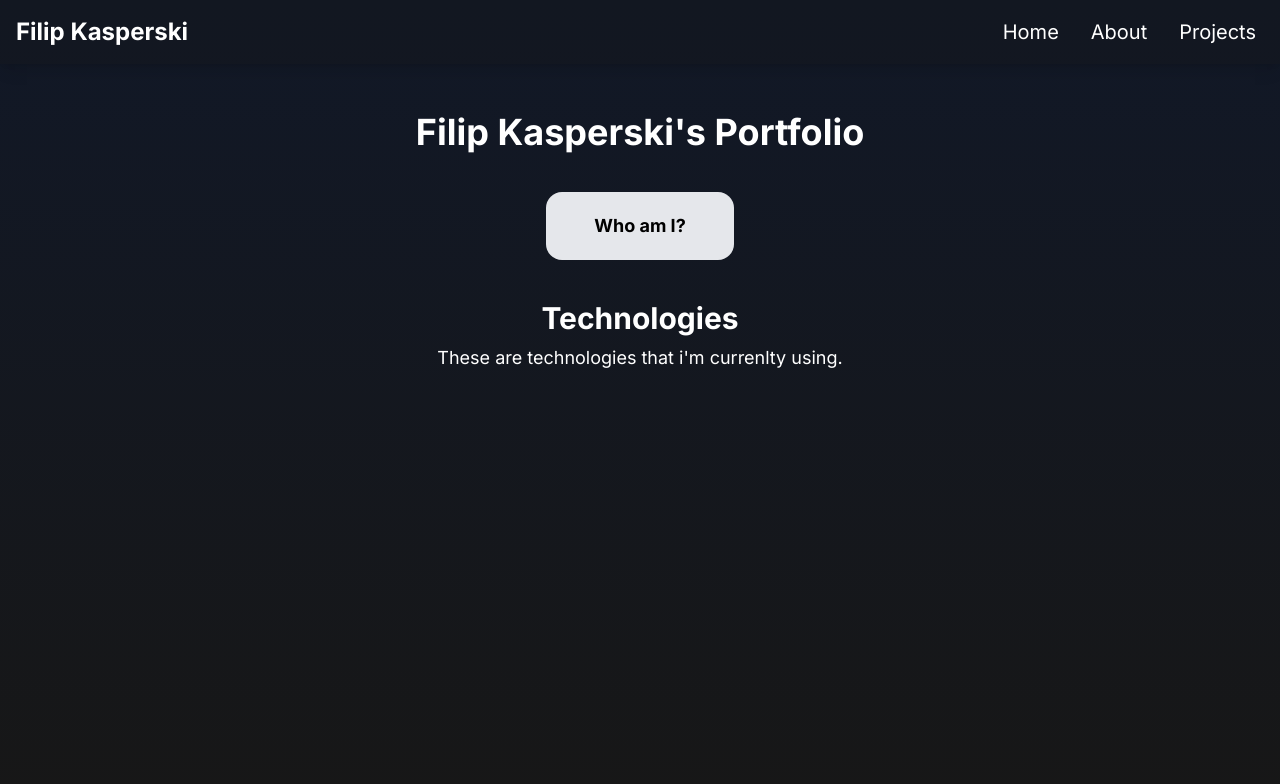
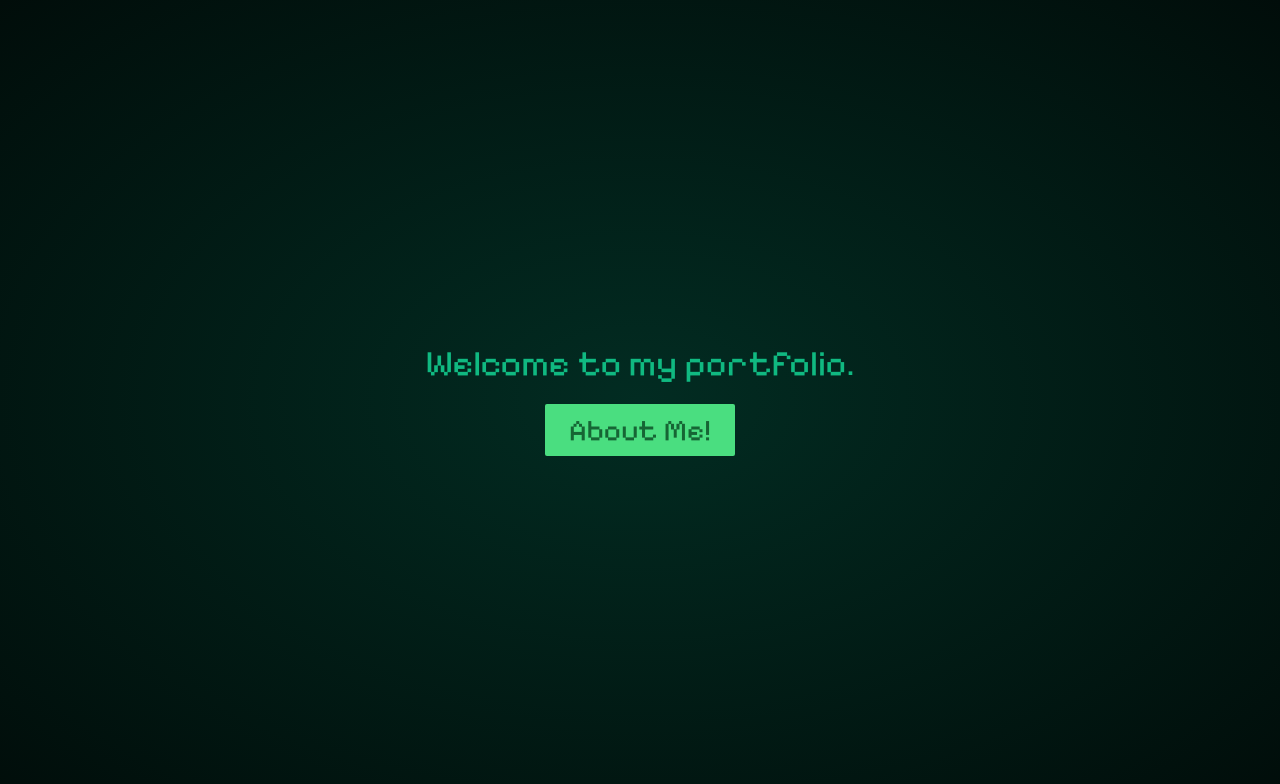
Before and after one commit to pilif139/portfolio, a Next.js app: page / in a window 1280 px wide. Shown: the top 784 px of the page. Built offline with nearby package versions, Linux system fonts and the light colour scheme.

Commit message:
New project with diffrent layout and design

```diff
--- a/src/app/Technologies.tsx
+++ /dev/null
@@ -1,9 +0,0 @@
-export default function Technologies(){
-
-  return (
-      <div className="flex flex-col justify-center text-center gap-2">
-        <h1 className="text-3xl font-bold">Technologies</h1>
-        <p>These are technologies that i'm currenlty using.</p>
-      </div>
-  )
-}
--- a/src/app/description.tsx
+++ /dev/null
@@ -1,34 +0,0 @@
-"use client";
-
-import {motion} from "framer-motion";
-import {useState} from "react";
-
-export default function Description(){
-  const [isClicked, setIsClicked] = useState(false);
-
-  return (
-      <div className="flex flex-col items-center gap-8 w-[30vw] text-center">
-        <motion.button
-            className="bg-gray-200 hover:bg-gray-300 p-5 px-12 text-black rounded-2xl font-bold"
-            initial={{opacity: 0, scale: 0.5}}
-            animate={{opacity: 1, scale: 1}}
-            whileHover={{scale: 1.1}}
-            whileTap={{scale: 0.9}}
-            onClick={() => setIsClicked(true)}
-        >
-          Who am I?
-        </motion.button>
-        {
-          isClicked && (
-                <motion.p
-                    initial={{opacity: 0, scale: 0.5}}
-                    animate={{opacity: 1, scale: 1}}
-                    className="text-xl"
-                >
-                    I'm a <span className="text-blue-400 font-bold">junior front-end developer</span>, who's passionate about web development. I'm currenlty going to school and working on my own projects. I'm looking for a job to gain more experience and learn new things.
-                </motion.p>
-            )
-        }
-      </div>
-  )
-}
--- a/src/app/header.tsx
+++ /dev/null
@@ -1,49 +0,0 @@
-"use client";
-
-import Link from "next/link";
-import {motion} from "framer-motion";
-
-export default function Header(){
-
-  const links = [
-    {
-      name: "Home",
-      href: "/"
-    },
-    {
-      name: "About",
-      href: "/about"
-    },
-    {
-      name: "Projects",
-      href: "/projects"
-    }
-  ]
-
-  return (
-    <header className="flex flex-row justify-between items-center p-4 w-full bg-[rgba(20,20,20,0.3)] shadow-lg"
-    >
-      <motion.h1 className="text-2xl font-bold"
-        initial={{opacity:0, scale: 0.8}}
-        animate={{opacity:1, scale:1}}
-      >
-        Filip Kasperski
-      </motion.h1>
-      <nav>
-        <ul className="flex flex-row space-x-4">
-          {links.map((link, index) => (
-            <motion.li key={index} className="text-xl px-2"
-                initial={{ opacity: 0, x: -100 }}
-                animate={{ opacity: 1, x: 0 }}
-                transition={{ delay: index * 0.1}}
-            >
-              <Link href={link.href}>
-                {link.name}
-              </Link>
-            </motion.li>
-          ))}
-        </ul>
-      </nav>
-    </header>
-  )
-}
--- a/src/app/layout.tsx
+++ b/src/app/layout.tsx
@@ -1,14 +1,13 @@
 import type { Metadata } from "next";
-import { Inter } from "next/font/google";
+import { Pixelify_Sans} from "next/font/google";
 import "./globals.css";
 import React from "react";
-import Header from "@/app/header";
 
-const inter = Inter({ subsets: ["latin"] });
+const font = Pixelify_Sans({ subsets: ["latin"] });
 
 export const metadata: Metadata = {
-  title: "Create Next App",
-  description: "Generated by create next app",
+  title: "Filip Kasperski - Portfolio",
+  description: "This is my portfolio website. I'm a junior programmer with skills in web development. I'm looking for a job.",
 };
 
 export default function RootLayout({
@@ -18,8 +17,7 @@ export default function RootLayout({
 }>) {
   return (
     <html lang="pl">
-      <body className={`${inter.className} text-white min-h-screen bg-gradient-to-t from-neutral-900 to-gray-900`}>
-      <Header/>
+      <body className={`${font.className} flex flex-col text-emerald-500 min-h-screen bg-gradient-radial from-emerald-950 to-[#010d0a]`}>
       {children}
       </body>
     </html>
--- /dev/null
+++ b/src/app/not-found.tsx
@@ -0,0 +1,8 @@
+export default function NotFound(){
+  return (
+    <div className="flex flex-col items-center justify-center gap-4 m-auto text-center">
+      <h1 className="text-4xl font-bold">404</h1>
+      <p className="text-2xl">Page not found</p>
+    </div>
+  )
+}
--- a/src/app/page.tsx
+++ b/src/app/page.tsx
@@ -1,19 +1,18 @@
-'use client';
+"use client";
 
-import {motion} from "framer-motion";
-import Description from "@/app/description";
-import Technologies from "@/app/Technologies";
+
+import AnimatedText from "@/utils/animatedText";
+import React from "react";
+import AboutMe from "@/components/AboutMe";
 
 export default function Home() {
 
   return (
-    <main className="flex flex-col items-center p-12 gap-10 text-lg">
-      <motion.h1
-        initial={{ opacity: 0, scale: 0.5 }}
-        animate={{ opacity: 1 , scale: 1}}
-        className="text-4xl font-bold">Filip Kasperski's Portfolio</motion.h1>
-      <Description/>
-      <Technologies/>
+    <main className="flex flex-col text-center justify-center items-center min-h-screen gap-5 text-3xl">
+      <AnimatedText className="text-4xl">
+        Welcome to my portfolio.
+      </AnimatedText>
+      <AboutMe/>
     </main>
   );
 }
--- /dev/null
+++ b/src/components/AboutMe.tsx
@@ -0,0 +1,29 @@
+'use client';
+
+import AnimatedText from "@/utils/animatedText";
+import {motion} from "framer-motion";
+import {useState} from "react";
+
+export default function AboutMe(){
+  const [aboutMeVisible, setAboutMeVisible] = useState(false);
+
+  return (
+      <div className="w-[30%]">
+        {!aboutMeVisible &&
+            <motion.button
+                initial={{opacity: 0, scale: 0.6, y: 20}}
+                animate={{opacity: 1, scale: 1, y: 0}}
+                transition={{duration: 0.8}}
+                className="bg-green-400 text-green-800 p-2 px-6 rounded-sm hover:bg-green-500 hover:text-green-950"
+                onClick={() => setAboutMeVisible(true)}>
+                About Me!
+            </motion.button>
+        }
+        {aboutMeVisible &&
+            <AnimatedText>
+                I am a software engineer with a passion for web development.
+            </AnimatedText>
+        }
+      </div>
+  )
+}
--- /dev/null
+++ b/src/utils/animatedText.tsx
@@ -0,0 +1,29 @@
+'use client';
+
+import {motion} from "framer-motion";
+import React from "react";
+
+type Props = {
+    children: React.ReactNode;
+    className?: string;
+}
+
+export default function AnimatedText({children, className} : Props) {
+  return (
+      <div className={className}>
+        {
+            typeof children === "string" ?
+            children.split("").map((char, index) => (
+                <motion.span
+                    key={index}
+                    initial={{opacity: 0}}
+                    animate={{opacity: 1}}
+                    transition={{duration: 0.05, delay: index * 0.1}}
+                >
+                    {char}
+                </motion.span>
+            )) : children
+        }
+      </div>
+  )
+}
```
